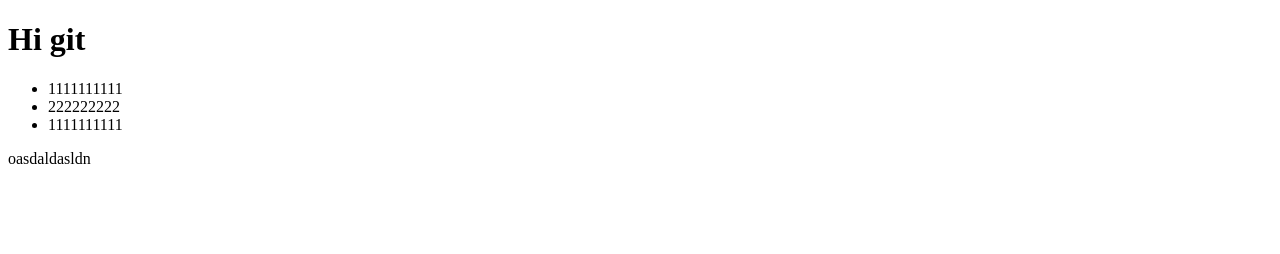
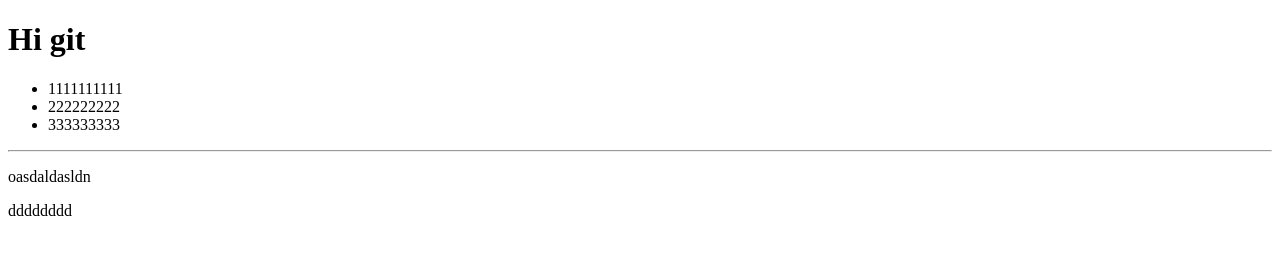
Before and after one commit to vetaluga/p2, a plain HTML site: page index.html in a window 1280 px wide. Drawn offline with Linux system fonts and the light colour scheme.

Commit message:
changes2

```diff
--- a/index.html
+++ b/index.html
@@ -10,8 +10,10 @@
     <ul>
         <li>1111111111</li>
         <li>222222222</li>
-        <li>1111111111</li>
+        <li>333333333</li>
     </ul>
+    <hr>
     <p>oasdaldasldn</p>
+    dddddddd
 </body>
 </html>
```
